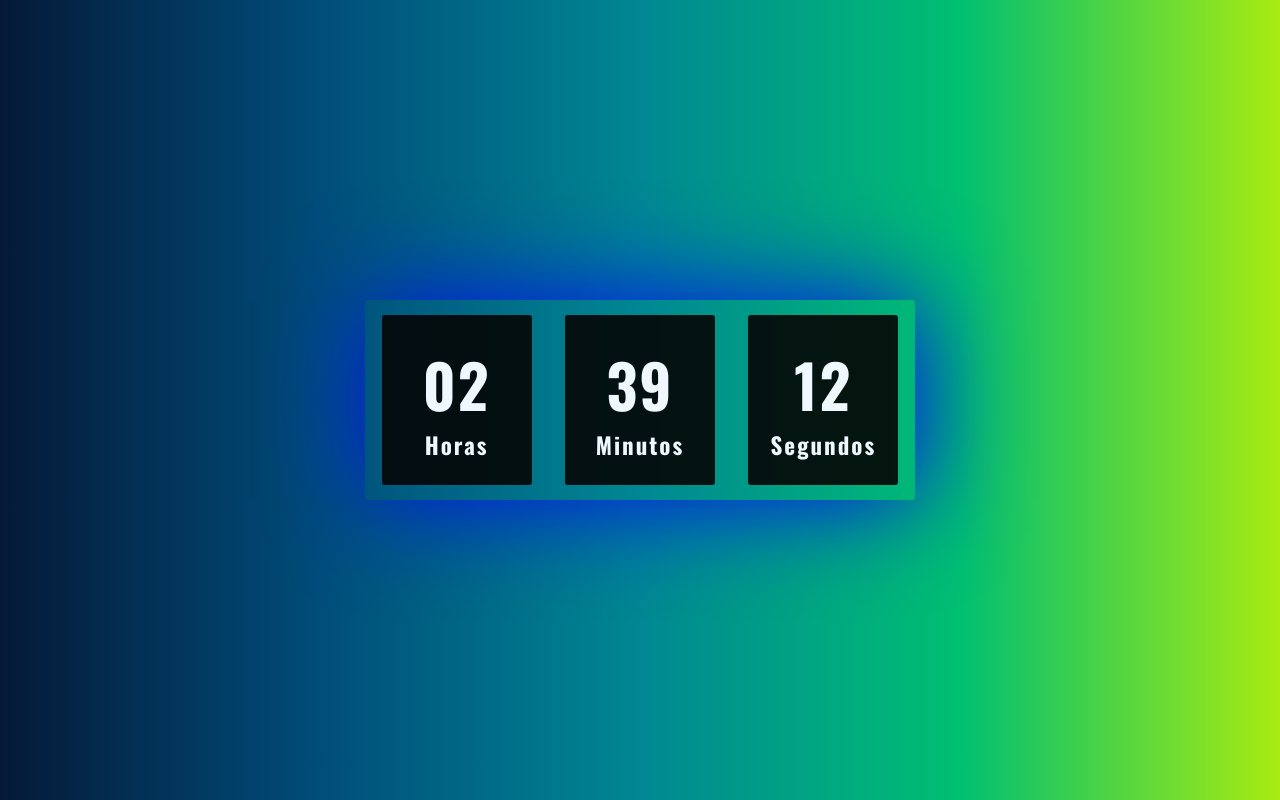
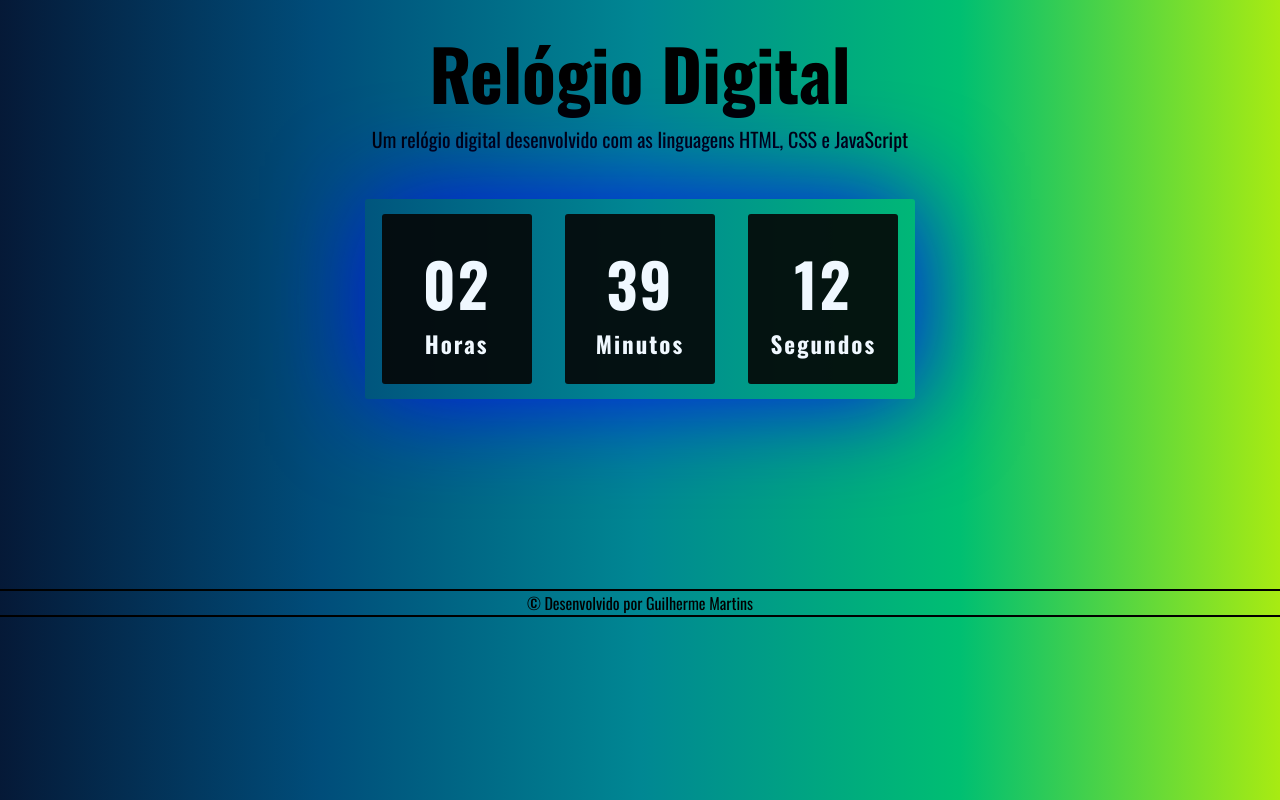
Before and after one commit to Guilhermedelaporta/relogio-digital, a plain HTML site: page index.html in a window 1280 px wide. Drawn offline with nearby package versions, Linux system fonts and the light colour scheme.

Commit message:
adicionando informações

```diff
--- a/css/style.css
+++ b/css/style.css
@@ -11,8 +11,20 @@ height: 100vh;
 background-image: linear-gradient(to right, #051937, #004d7a, #008793, #00bf72, #a8eb12);
 display: flex;
 align-items: center;
-justify-content: center;
+flex-direction: column;
+text-align: center;
+}
+header {
+    margin-top: 20px;
+}
 
+h1 {
+    font-size: 70px;
+}
+
+p {
+    font-size: 20px;
+    margin-bottom: 45px;
 }
 
 .relogio {
@@ -26,7 +38,7 @@ justify-content: center;
     box-shadow: 5px 0px 100px rgba(3, 15, 241, 0.995);
 }
 
-.relogio div {
+.relogio article {
     height: 170px;
     width: 150px;
     display: flex;
@@ -49,3 +61,11 @@ justify-content: center;
     font-size: 23px;
 
 }
+
+footer {
+display: flex;
+justify-content: center;
+width: 100%;
+border: 2px solid;
+margin-top: 190px;
+}
--- a/index.html
+++ b/index.html
@@ -7,22 +7,28 @@
     <link rel="stylesheet" href="css/style.css">
 </head>
 <body>
-
-    <div class="relogio">
-        <div>
+    <header>
+        <h1>Relógio Digital</h1>
+        <p>Um relógio digital desenvolvido com as linguagens HTML, CSS e JavaScript</p>
+    </header>
+  <main>
+    <section class="relogio">
+        <article>
             <span id="horas">00</span>
             <span class="tempo">Horas</span>
-        </div>
-        <div>
+        </article>
+        <article>
             <span id="minutos">00</span>
             <span class="tempo">Minutos</span>
-        </div>
-        <div>
+        </article>
+        <article>
             <span id="segundos">00</span>
             <span class="tempo">Segundos</span>
-        </div>
+        </article>
 
-    </div>
+    </section>
+</main>
+<footer>&copy; Desenvolvido por Guilherme Martins</footer>
     <script src="assets/script.js"></script>
 </body>
 </html>
```
